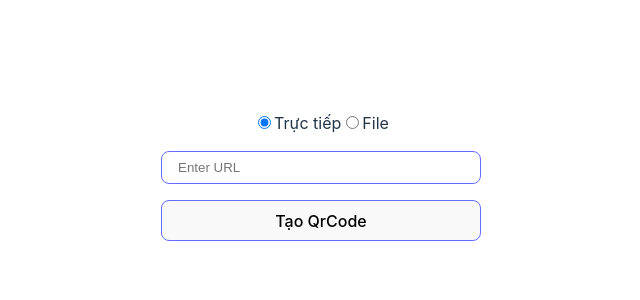
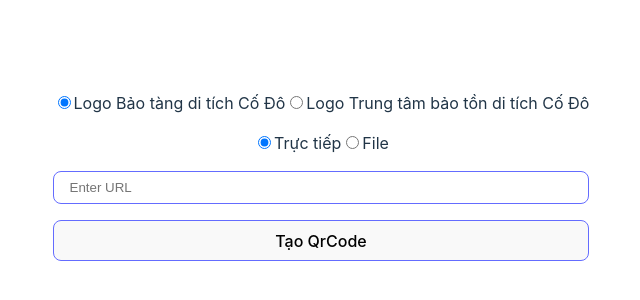
Before and after one commit to trungle1612/g-qrcode, a React (Vite) app: page / in a window 1280 px wide. Shown: the part 234-534 px from the top of the page, without its empty margins (319-959 px from the left). Built offline with nearby package versions, Linux system fonts and the light colour scheme.

Commit message:
Add logo selection feature for QR code generation

```diff
--- a/src/App.tsx
+++ b/src/App.tsx
@@ -1,7 +1,7 @@
 import { useCallback, useState } from "react";
 import "./App.css";
 import { GenerateQrCode } from "./components/qrCodes/generate";
-import { GenerateQrCodeWithLogo } from "./components/qrCodes/generateWithLogo"
+import { GenerateQrCodeWithLogo } from "./components/qrCodes/generateWithLogo";
 
 function App() {
   type qrCodes = {
@@ -13,6 +13,7 @@ function App() {
   const [type, setType] = useState("directly");
   const [isValid, setIsValid] = useState(true);
   const [qrCodes, setQrCodes] = useState<qrCodes[]>([]);
+  const [logoType, setLogoType] = useState("bao-tang");
 
   const handleTypeChange = (e: React.ChangeEvent<HTMLInputElement>) => {
     setType(e.target.value);
@@ -24,6 +25,10 @@ function App() {
     if (input) {
       setUrl(input.value);
     }
+  };
+
+  const handleLogoTypeChange = (e: React.ChangeEvent<HTMLInputElement>) => {
+    setLogoType(e.target.value);
   };
 
   const handleOnClickFileType = () => {
@@ -68,7 +73,18 @@ function App() {
 
   return (
     <div className="container">
-      {url && <GenerateQrCodeWithLogo url={url} logoUrl="/g-qrcode/trung-tam-bao-tang.jpeg" />}
+      {url && (
+        <GenerateQrCodeWithLogo
+          url={url}
+          logoUrl={
+            logoType === "bao-tang"
+              ? "/g-qrcode/bao-tang-di-tich-co-do.jpg"
+              : "/g-qrcode/trung-tam-bao-tang.jpeg"
+          }
+          bgColor="#FFF"
+          qrStyle={logoType === "bao-tang" ? "squares" : "squares"}
+        />
+      )}
       {qrCodes.length > 0 && (
         <div>
           {qrCodes.map((qrCode) => (
@@ -78,6 +94,28 @@ function App() {
       )}
 
       <div className="form">
+        <div>
+          <label>
+            <input
+              type="radio"
+              name="logoType"
+              value="bao-tang"
+              checked={logoType === "bao-tang"}
+              onChange={(e) => handleLogoTypeChange(e)}
+            />
+            Logo Bảo tàng di tích Cố Đô
+          </label>
+          <label>
+            <input
+              type="radio"
+              name="logoType"
+              value="trung-tam"
+              checked={logoType === "trung-tam"}
+              onChange={(e) => handleLogoTypeChange(e)}
+            />
+            Logo Trung tâm bảo tồn di tích Cố Đô
+          </label>
+        </div>
         <div>
           <label>
             <input
--- a/src/components/qrCodes/generateWithLogo/index.tsx
+++ b/src/components/qrCodes/generateWithLogo/index.tsx
@@ -4,11 +4,15 @@ import { QRCode } from "react-qrcode-logo";
 type GenerateQrCodeProps = {
   url: string;
   logoUrl?: string;
+  bgColor?: string;
+  qrStyle?: "dots" | "squares" | "fluid";
 };
 
 export const GenerateQrCodeWithLogo: FC<GenerateQrCodeProps> = ({
   url,
   logoUrl,
+  bgColor,
+  qrStyle = "squares",
 }) => {
   const qrCodeRef = useRef(null);
   const domainName = url.replace(
@@ -32,6 +36,10 @@ export const GenerateQrCodeWithLogo: FC<GenerateQrCodeProps> = ({
         logoImage={logoUrl}
         ref={qrCodeRef}
         id={id}
+        bgColor={bgColor}
+        qrStyle={qrStyle}
+        fgColor="#01589d"
+        eyeRadius={10}
       />
       <button onClick={downloadQRCodeWithImage}>Tải QR Code</button>
     </div>
```
Also changed, not shown: public/bao-tang-di-tich-co-do.jpg (added), public/bao-tang-di-tich-co-do.png (added).
